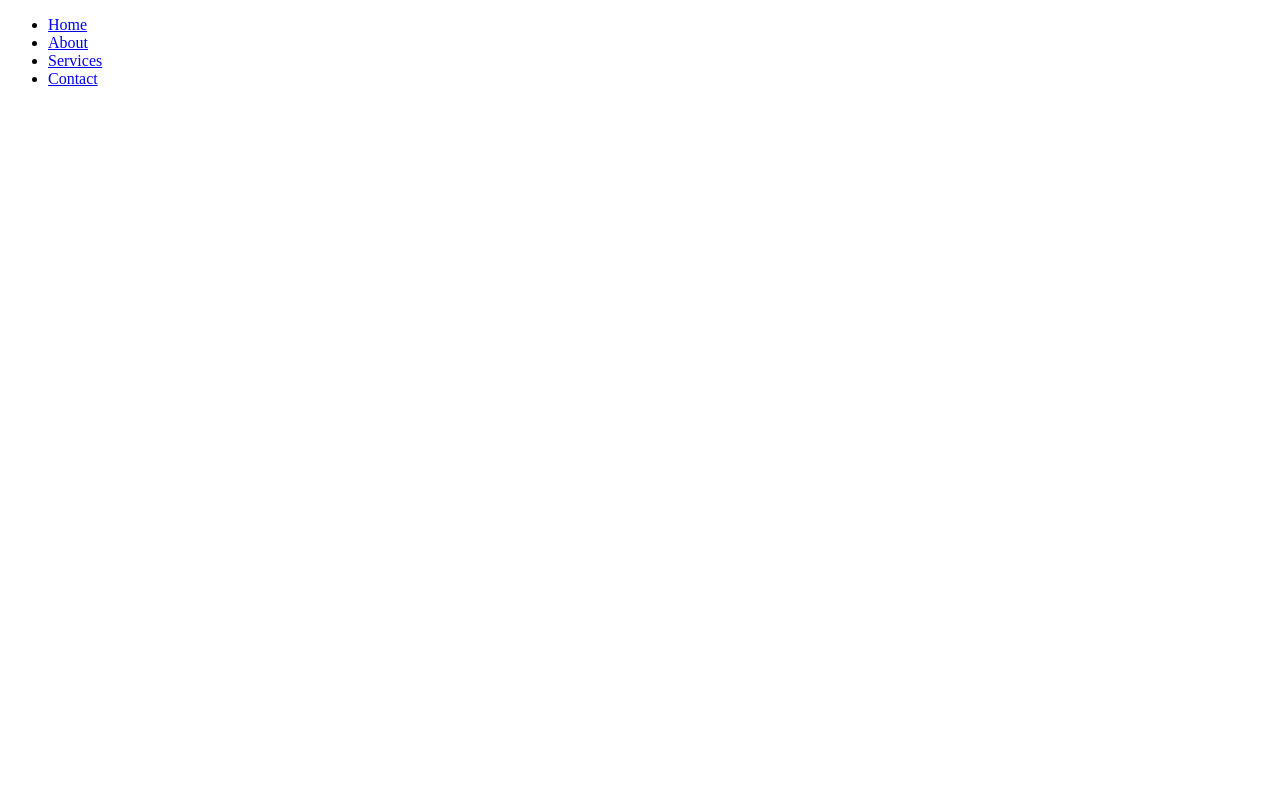
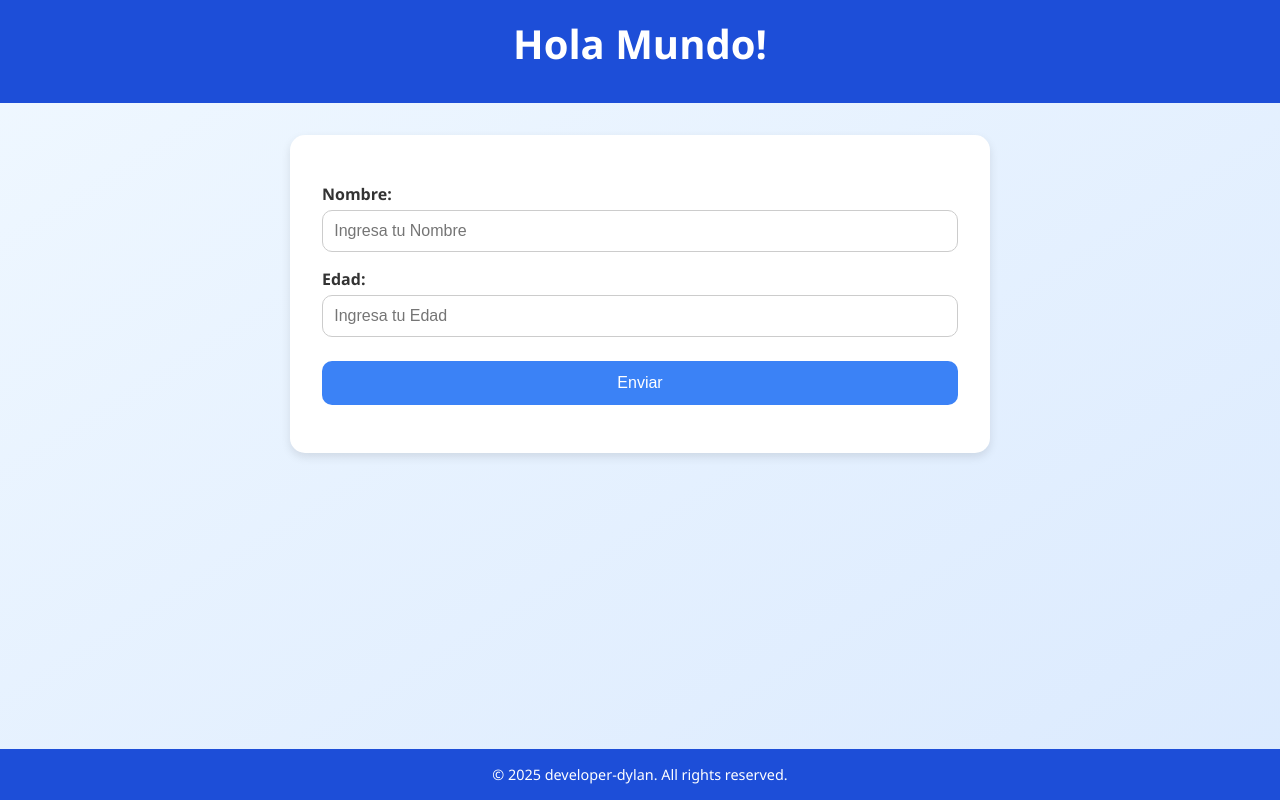
Before and after one commit to developer-dylan/Training-M3-S1, a plain HTML site: page index.html in a window 1280 px wide. Drawn offline with Linux system fonts and the light colour scheme.

Commit message:
feat:  form creation

```diff
--- a/index.html
+++ b/index.html
@@ -22,23 +22,32 @@
 
 <body>
     <header>
-        <nav>
-            <ul>
-                <li><a href="#home">Home</a></li>
-                <li><a href="#about">About</a></li>
-                <li><a href="#services">Services</a></li>
-                <li><a href="#contact">Contact</a></li>
-            </ul>
-        </nav>
+        <h1>Hola Mundo!</h1>
     </header>
 
     <main>
-        <div class=""></div>
+
+        <div class="container">
+
+            <label for="nombre">Nombre:</label>
+            <input type="text" id="name" placeholder="Ingresa tu Nombre">
+
+            <label for="Age">Edad:</label>
+            <input type="number" step="1" id="age" placeholder="Ingresa tu Edad">
+
+            <button onclick="enviar()">Enviar</button>
+
+            <div class="enviar" id="enviar"></div>
+        </div>
     </main>
 
     <footer>
+        <div class="footer-content">
+            <p>© 2025 developer-dylan. All rights reserved.</p>
+        </div>
+    </footer>
 
-    </footer>
+    <script src="./src/js/main.js"></script>
 </body>
 
 </html>
--- a/src/css/style.css
+++ b/src/css/style.css
@@ -0,0 +1,169 @@
+/* Reset general */
+* {
+  margin: 0;
+  padding: 0;
+  box-sizing: border-box;
+}
+
+/* Fuente y fondo general */
+body {
+  font-family: 'Segoe UI', Tahoma, Geneva, Verdana, sans-serif;
+  background: linear-gradient(to bottom right, #f0f8ff, #dbeafe);
+  color: #333;
+  min-height: 100vh;
+  display: flex;
+  flex-direction: column;
+}
+
+/* Header */
+header {
+  background-color: #1d4ed8;
+  padding: 1rem;
+}
+
+
+/* Main */
+main {
+  flex: 1;
+  padding: 2rem;
+  display: flex;
+  flex-direction: column;
+  align-items: center;
+}
+
+h1 {
+  margin-bottom: 1rem;
+  font-size: 2.5rem;
+  color: white;
+  text-align: center;
+}
+
+/* Formulario */
+.container {
+  background-color: white;
+  padding: 2rem;
+  border-radius: 15px;
+  box-shadow: 0 4px 10px rgba(0, 0, 0, 0.1);
+  width: 100%;
+  max-width: 500px;
+}
+
+/* Inputs */
+label {
+  display: block;
+  margin-top: 1rem;
+  font-weight: 600;
+}
+
+input[type="text"],
+input[type="number"] {
+  width: 100%;
+  padding: 0.7rem;
+  margin-top: 0.3rem;
+  border: 1px solid #ccc;
+  border-radius: 10px;
+  font-size: 1rem;
+}
+
+input[type="text"]:focus,
+input[type="number"]:focus {
+  outline: none;
+  border-color: #3b82f6;
+  box-shadow: 0 0 5px #93c5fd;
+}
+
+/* Botón */
+button {
+  margin-top: 1.5rem;
+  width: 100%;
+  padding: 0.8rem;
+  background-color: #3b82f6;
+  color: white;
+  font-size: 1rem;
+  border: none;
+  border-radius: 10px;
+  cursor: pointer;
+  transition: background-color 0.3s ease;
+}
+
+button:hover {
+  background-color: #2563eb;
+}
+
+/* Mensaje */
+.enviar {
+  margin-top: 1rem;
+  font-weight: bold;
+  text-align: center;
+}
+
+/* Footer */
+footer {
+  background-color: #1d4ed8;
+  color: white;
+  text-align: center;
+  padding: 1rem;
+  font-size: 0.9rem;
+}
+
+/* ========== MEDIA QUERIES ========== */
+
+/* 1. Celulares pequeños (hasta 480px) */
+@media (max-width: 480px) {
+  h1 {
+    font-size: 1.8rem;
+  }
+
+  .container {
+    padding: 1.5rem;
+    box-shadow: none;
+    border-radius: 10px;
+  }
+
+  header nav ul {
+    flex-direction: row;
+    gap: 1rem;
+  }
+}
+
+/* 2. Tabletas (481px – 768px) */
+@media (min-width: 481px) and (max-width: 768px) {
+  h1 {
+    font-size: 2rem;
+  }
+
+  .container {
+    padding: 2rem;
+  }
+
+  header nav ul {
+    flex-direction: row;
+    justify-content: space-around;
+  }
+}
+
+/* 3. Laptops (769px – 1024px) */
+@media (min-width: 769px) and (max-width: 1024px) {
+  h1 {
+    font-size: 2.3rem;
+  }
+
+  .container {
+    max-width: 600px;
+  }
+
+  header nav ul {
+    gap: 2rem;
+  }
+}
+
+/* 4. Escritorios grandes (más de 1024px) */
+@media (min-width: 1025px) {
+  .container {
+    max-width: 700px;
+  }
+
+  h1 {
+    font-size: 2.5rem;
+  }
+}
--- a/src/js/main.js
+++ b/src/js/main.js
@@ -0,0 +1,33 @@
+function enviar() {
+    // Obtener los elementos del DOM
+    const nombre = document.getElementById("name").value.trim;
+    const age = document.getElementById("age").value.trim;
+    const enviar = document.getElementById("enviar");
+
+    enviar.className = "enviar"; // Reiniciar clase del botón
+    let message = ""; // Variable para almacenar el mensaje
+
+    // Validación de campos vacíos
+    if (nombre === "" || age === "") {
+        alert("Por favor, completa todos los campos.");
+        return;
+    }
+
+    // Convertir a número
+    const edad = Number(age);
+
+    // Validación de tipo numérico y rango
+     if (isNaN(edad)) {
+        alert("Por favor, ingresa una edad válida.");
+        return;
+    } else if (edad < 0 || edad > 120) {
+        alert("La edad debe estar entre 0 y 120 años.");
+        return;
+    } else if (edad < 18) {
+        message = `Hola ${nombre}, eres menor de edad. ¡Sigue aprendiendo y disfrutando del código!`;
+    } else if (edad >= 18) {
+        message = `Hola ${nombre}, eres mayor de edad. ¡Prepárate para grandes oportunidades en el mundo de la programación!`;
+    }
+
+    enviar.textContent = message;
+}
```
